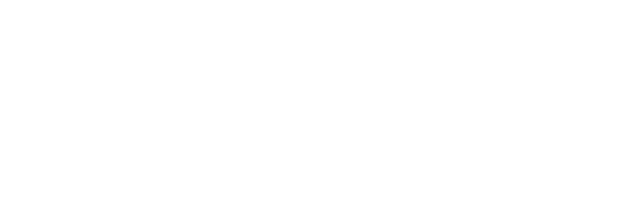
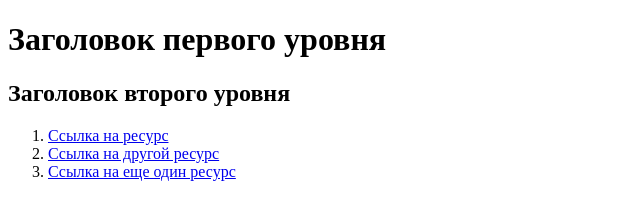
Before and after one commit to RomanSemenovykh/task-html, a website: page src/index.html in a window 1280 px wide. Shown: the whole page, without its empty margins (0-640 px from the left). Drawn offline with Linux system fonts and the light colour scheme.

Commit message:
Задание по HTML

```diff
--- a/src/index.html
+++ b/src/index.html
@@ -1,7 +1,24 @@
-<!DOCTYPE html>
+<!doctype html>
 <html lang="en">
     <head>
         <title>HTML</title>
     </head>
-    <body></body>
+    <body>
+        <h1>Заголовок первого уровня</h1>
+        <h2>Заголовок второго уровня</h2>
+        <ol>
+            <li>
+                <a href="https://www.nasa.gov">Ссылка на ресурс</a>
+            </li>
+            <li>
+                <a
+                    href="https://music.yandex.ru/playlists/aedd42ed-e3eb-007b-9c17-5a269c49bfca?utm_source=desktop&utm_medium=copy_link"
+                    >Ссылка на другой ресурс</a
+                >
+            </li>
+            <li>
+                <a href="https://www.coursera.org">Ссылка на еще один ресурс</a>
+            </li>
+        </ol>
+    </body>
 </html>
```
Also changed, not shown: 1 other file.
